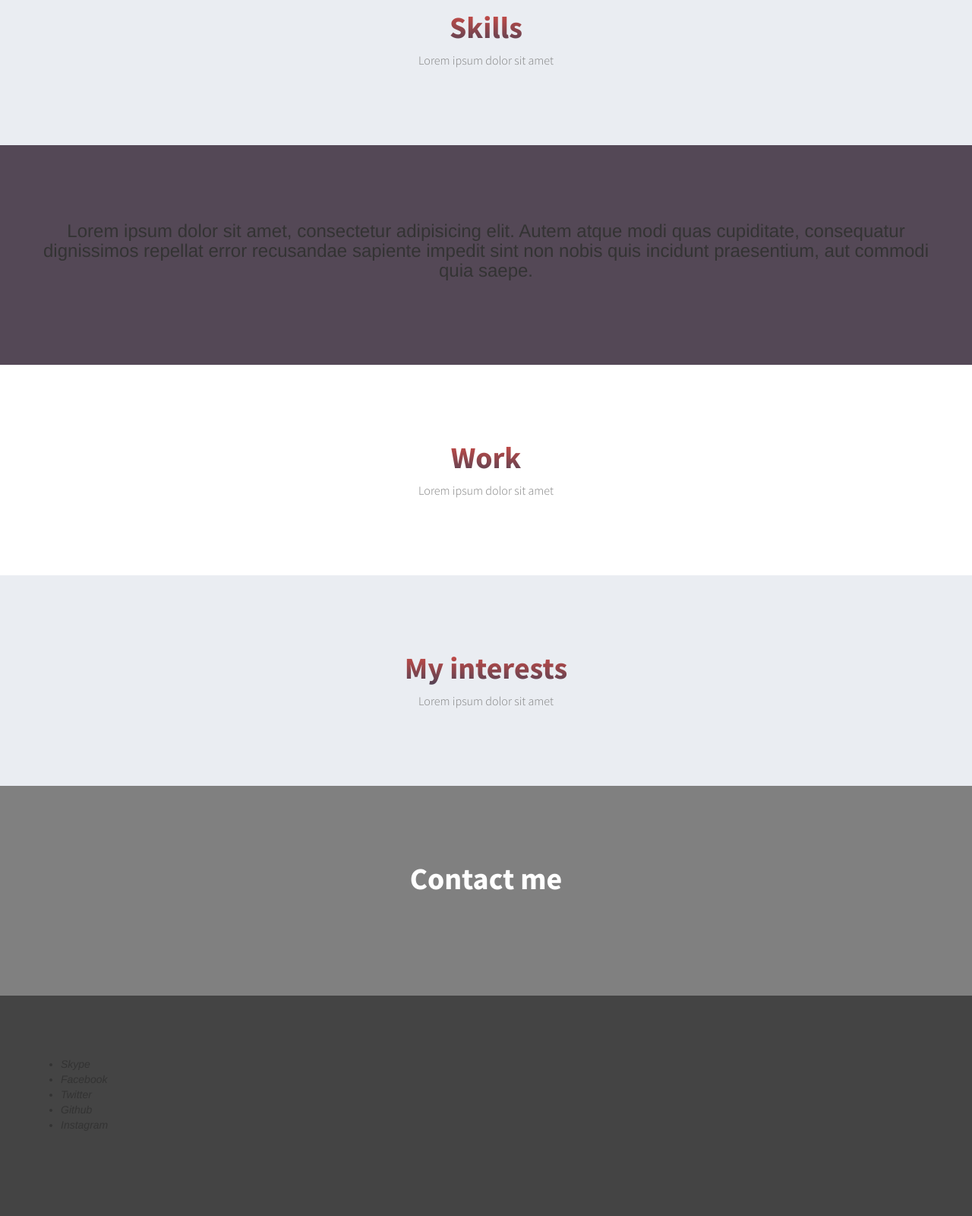
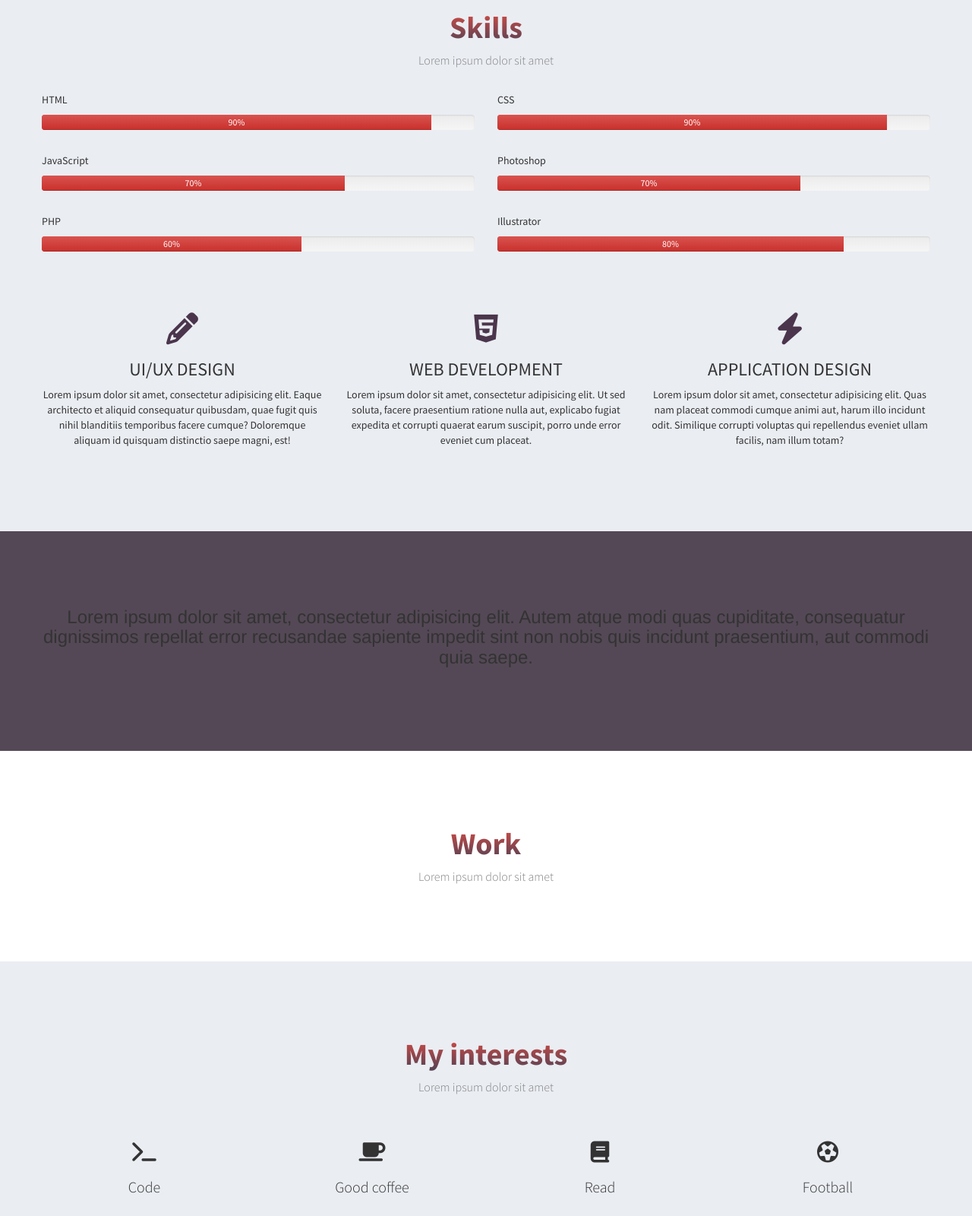
Before and after one commit to piris/curriculum-vitae-bootstrap-template, a plain HTML site: page index.html in a window 1280 px wide. Shown: the part 1920-3520 px from the top of the page at 76% size. Drawn offline with nearby package versions, Linux system fonts and the light colour scheme.

Commit message:
sections upgraded

```diff
--- a/css/styles.css
+++ b/css/styles.css
@@ -5,7 +5,7 @@ V 1.0
 
 /*Main*/
 
-footer{ background: #444;}
+footer{ background: #4b354c; color: white;}
 header{background:#4b354c; text-align: center; padding: 200px 0;}
 
 /*Structure*/
@@ -19,20 +19,24 @@ header{background:#4b354c; text-align: center; padding: 200px 0;}
 #experience h2{text-align: center; background: -webkit-linear-gradient(#d64b44,#534254); font-weight: bold; font-size:40px ;-webkit-background-clip:text;-webkit-text-fill-color:transparent; }
 #skills{background: #eaedf2; text-align: center; font-family: 'Source Sans Pro', sans-serif;}
 #skills h2{text-align: center; background: -webkit-linear-gradient(#d64b44,#534254); font-weight: bold; font-size:40px ;-webkit-background-clip:text;-webkit-text-fill-color:transparent; }
+#skills i{ color: #4b354c;}
 #quote{background: #544856; text-align: center;}
 #work{background:#fff; text-align: center; font-family: 'Source Sans Pro', sans-serif;}
 #work h2{text-align: center; background: -webkit-linear-gradient(#d64b44,#534254); font-weight: bold; font-size:40px ;-webkit-background-clip:text;-webkit-text-fill-color:transparent; }
 #contact{background: #fff;}
 #interest{background:#eaedf2; text-align: center; font-family: 'Source Sans Pro', sans-serif;}
 #interest h2{ text-align: center; background: -webkit-linear-gradient(#d64b44,#534254); font-weight: bold; font-size:40px ;-webkit-background-clip:text;-webkit-text-fill-color:transparent; }
-#contact{background: gray; text-align: center; font-family: 'Source Sans Pro', sans-serif; ;}
+#interest h3{font-size: 20px; font-weight: 200;}
+#contact{background: gray; text-align: center; }
 #contact h2{ color: #fff; font-weight: bold; font-size: 40px;}
 
 .container{padding: 80px 0 100px 0;}
 .section{padding: 80px 0; }
+.upspace{ padding-top: 60px; }
 .headerWrapper{ background: url(../img/header-background.jpg) no-repeat center center; background-size: cover; width: 100%; }
 .headerWrapper::before{content= ''; position: absolute; top=0; right: 0; bottom: 0; left: 0; background-image:  linear-gradient(to bottom right, #002f4b, #dc4225); opacity: .6; z-index: 3;}
-
+.contactWrapper{ background: url(../img/contact-background.jpg) no-repeat center center; background-size: cover;width: 100%}
+.skills-subtitle{padding: 10px 0; text-align: left;}
 /*Svg*/
 .lil{width: 110px;}
 .lil path {fill:#ffffff;}
--- a/index.html
+++ b/index.html
@@ -9,8 +9,9 @@
     <link rel="stylesheet" href="css/bootstrap.min.css">
     <link rel="stylesheet" href="css/bootstrap-theme.min.css">
     <link rel="stylesheet" href="css/styles.css">
-    <!-- Google fonts -->
+    <!-- Fonts -->
   <link href="https://fonts.googleapis.com/css?family=Source+Sans+Pro:300,400,600,700" rel="stylesheet">
+
   </head>
   <body>
   <header class="headerWrapper">
@@ -83,7 +84,78 @@
       <div class="col-lg-12">
         <h2>Skills</h2>
         <span class="subtitle">Lorem ipsum dolor sit amet</span>
+
       </div>
+    </div>
+    <br>
+    <div class="row">
+      <div class="col-md-6">
+        <div class="skills-subtitle">
+          <span>HTML</span>
+        </div>
+        <div class="progress">
+          <div class="progress-bar progress-bar-danger" role="progressbar " aria-valuenow="60" aria-valuemax="100" style="width:90%;">
+            90%
+          </div>
+        </div>
+      </div>
+      <div class="col-md-6">
+        <div class="skills-subtitle">
+          <span>CSS</span>
+        </div>
+        <div class="progress">
+          <div class="progress-bar progress-bar-danger" role="progressbar" aria-valuenow="60" aria-valuemax="100" style="width:90%;">
+            90%
+          </div>
+        </div>
+      </div>
+    </div>
+    <div class="row">
+      <div class="col-md-6">
+        <div class="skills-subtitle">
+          <span>JavaScript</span>
+        </div>
+        <div class="progress">
+          <div class="progress-bar progress-bar-danger" role="progressbar" aria-valuenow="60" aria-valuemax="100" style ="width:70% ;">
+            70%
+          </div>
+        </div>
+      </div>
+      <div class="col-md-6">
+        <div class="skills-subtitle">
+          <span>Photoshop</span>
+        </div>
+        <div class="progress">
+          <div class="progress-bar progress-bar-danger" role="progressbar" aria-valuenow="60" aria-valuemax="100" style ="width:70% ;">
+            70%
+          </div>
+        </div>
+      </div>
+    </div>
+    <div class="row">
+      <div class="col-md-6">
+        <div class="skills-subtitle">
+          <span>PHP</span>
+        </div>
+        <div class="progress">
+          <div class="progress-bar progress-bar-danger" role="progressbar" aria-valuenow="60" aria-valuemax="100" style ="width:60% ;">
+            60%
+          </div>
+        </div>
+      </div>
+      <div class="col-md-6">
+        <div class="skills-subtitle">
+          <span>Illustrator</span>
+        </div>
+        <div class="progress">
+          <div class="progress-bar progress-bar-danger" role="progressbar" aria-valuenow="60" aria-valuemax="100" style ="width:80% ;"> 80%</div>
+        </div>
+      </div>
+    </div>
+    <div class="row upspace">
+      <div class="col-md-4"><i class="fa fa-pencil fa-3x"></i><h3>UI/UX DESIGN</h3> <p>Lorem ipsum dolor sit amet, consectetur adipisicing elit. Eaque architecto et aliquid consequatur quibusdam, quae fugit quis nihil blanditiis temporibus facere cumque? Doloremque aliquam id quisquam distinctio saepe magni, est!</p></div>
+        <div class="col-md-4"><i class="fa fa-html5 fa-3x"></i><h3>WEB DEVELOPMENT</h3> <p>Lorem ipsum dolor sit amet, consectetur adipisicing elit. Ut sed soluta, facere praesentium ratione nulla aut, explicabo fugiat expedita et corrupti quaerat earum suscipit, porro unde error eveniet cum placeat.</p></div>
+      <div class="col-md-4"><i class="fa fa-bolt fa-3x"></i> <h3>APPLICATION DESIGN</h3><p>Lorem ipsum dolor sit amet, consectetur adipisicing elit. Quas nam placeat commodi cumque animi aut, harum illo incidunt odit. Similique corrupti voluptas qui repellendus eveniet ullam facilis, nam illum totam?</p></div>
     </div>
   </div>
 </section>
@@ -115,9 +187,30 @@
 <section id="interest">
   <div class="container">
     <div class="row">
-      <div class="col-lg-12">
+      <div class="col∫-lg-12">
         <h2>My interests</h2>
         <span class="subtitle">Lorem ipsum dolor sit amet</span>
+      </div>
+    </div>
+    <div class="row upspace">
+      <div class="col-md-3">
+        <div class="interest-item">
+          <i class="fa fa-terminal fa-2x"></i>
+          <h3>Code</h3>
+        </div>
+      </div>
+      <div class="col-md-3">
+        <i class="fa fa-coffee fa-2x"></i>
+        <h3>Good coffee</h3>
+      </div>
+      <div class="col-md-3">
+        <i class="fa fa-book fa-2x"></i>
+        <h3>Read</h3>
+      </div>
+      <div class="col-md-3">
+        <i class="fa fa-futbol-o fa-2x"></i>
+        <h3>Football</h3>
+
       </div>
     </div>
   </div>
@@ -125,7 +218,7 @@
 <!-- end -->
 <!-- Contact me section -->
 <section id="contact">
-  <div class="container">
+  <div class="container contactWrapper">
     <div class="row">
       <div class="col-lg-12-">
         <h2> Contact me</h2>
@@ -139,21 +232,17 @@
 <footer>
 <div class="container">
   <div class="row">
-    <col-lg-12>
-      <ul>
-        <li><i>Skype</i></li>
-        <li><i>Facebook</i></li>
-        <li><i>Twitter</i></li>
-        <li><i>Github</i></li>
-        <li><i>Instagram</i></li>
-      </ul>
-    </col-lg-12>
+    <div class="col-md-2 col-md-offset-3"><a href="#"><i class="fa fa-skype fa-2x"></i></a></div>
+    <div class="col-md-2"><i class="fa fa-github fa-2x"></i></div>
+    <div class="col-md-2"><i class="fa fa-twitter fa-2x"></i></div>
+    <div class="col-md-2"><i class="fa fa-facebook fa-2x"></i></div>
   </div>
 </div>
 </footer>
 <!-- end -->
 <!-- Javascript -->
 <script src="js/bootstrap.min.js" type="text/javascript"></script>
+<script src="https://use.fontawesome.com/1fd457057b.js"></script>
 <script src="https://code.jquery.com/jquery-2.2.4.min.js"
   integrity="sha256-BbhdlvQf/xTY9gja0Dq3HiwQF8LaCRTXxZKRutelT44="
   crossorigin="anonymous"></script>
```
Also changed, not shown: img/contact-background.jpg (added), img/profile-picture.png (deleted).
